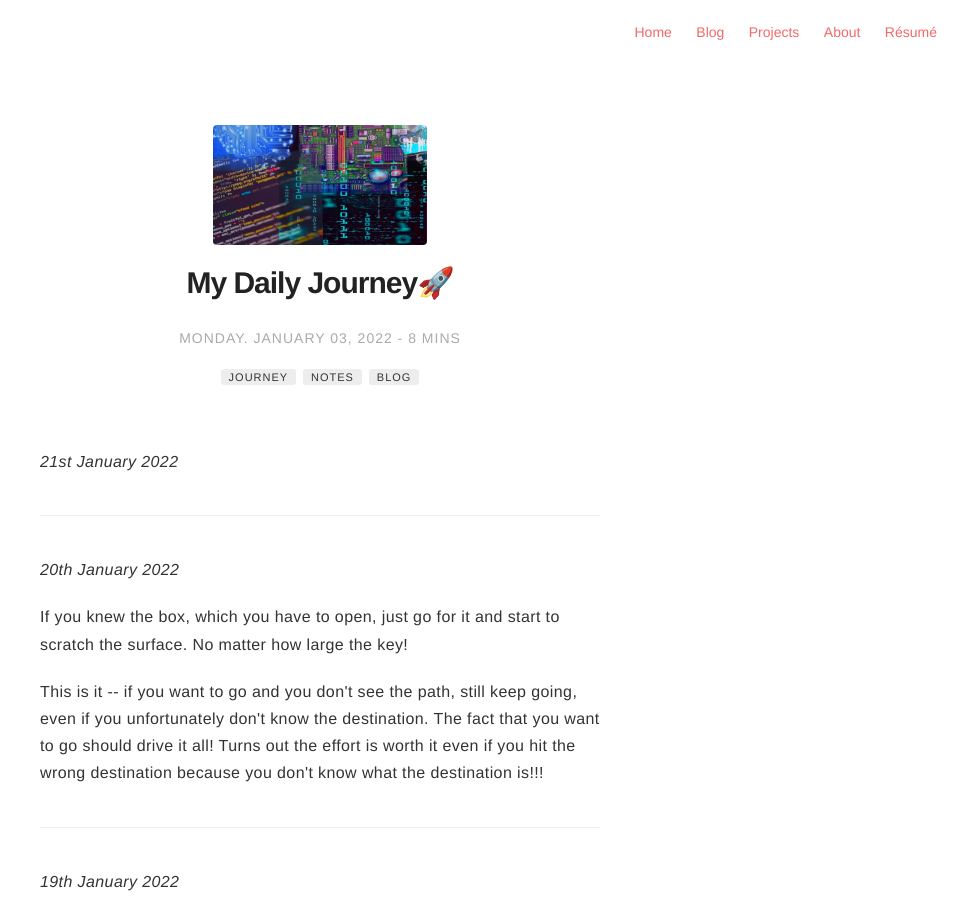
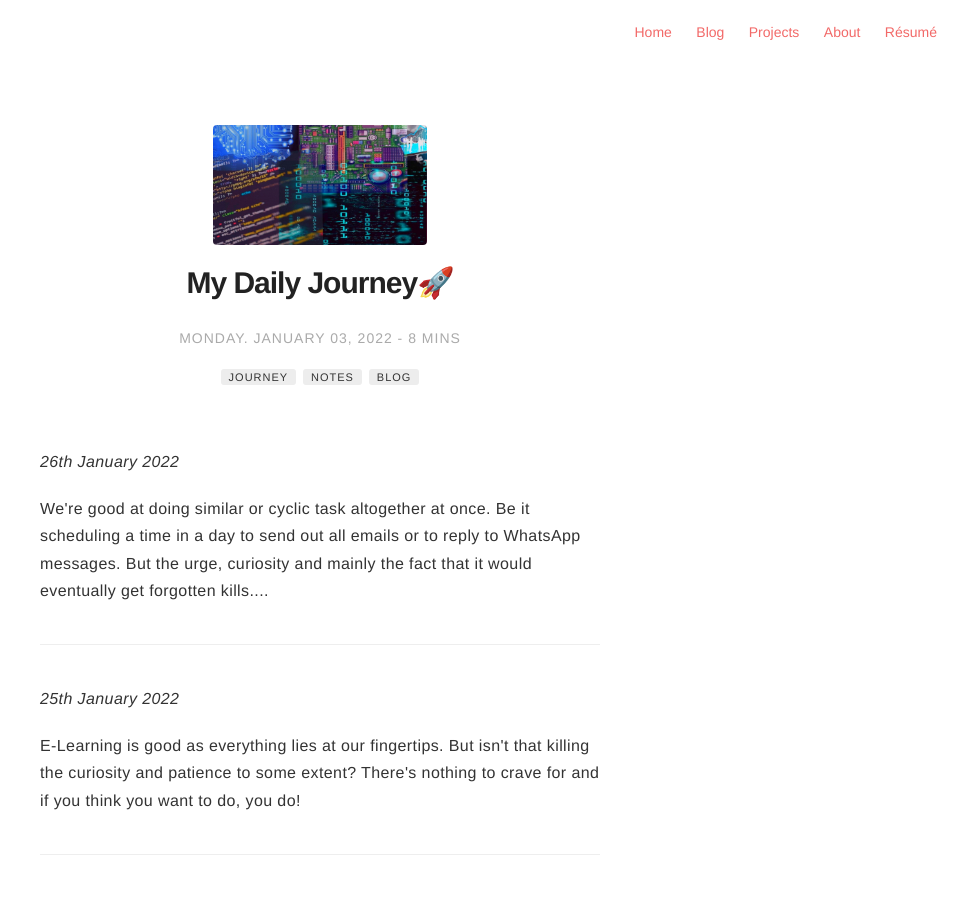
Before and after one commit to ngu25/ngu25.github.io, a Jekyll site: the page built from _posts/2022-01-03-my-daily-journey-blog3.markdown, in a window 1280 px wide and 900 px high. Shown: the whole window, without its empty margins (320-1280 px from the left). Built offline with Jekyll 4.4.1, drawn with Linux system fonts in a browser that asks for light colours; comment, search, counter and statistics services are not loaded.

Commit message:
daily quote

```diff
--- a/_posts/2021-12-06-my-features-blog2.markdown
+++ b/_posts/2021-12-06-my-features-blog2.markdown
@@ -66,7 +66,7 @@ All my RedPitaya projects and related files are at this [GitHub Repo](https://gi
 
 <p><i>24th August 2021</i></p>
 
-[On Twitter!!!](https://twitter.com/AngadDaryani/status/1429903843001716750)
+[On Twitter](https://twitter.com/AngadDaryani/status/1429903843001716750)
 
 <blockquote class="twitter-tweet"><p lang="en" dir="ltr">Meet Navadeep - he’s from a small village in Kerala &amp; started working with Praan as an intern at 17. He’s single handedly,designed &amp; built 4 of our core embedded IoT boards. He lives on a farm w 4 cows. N has to travel to a neighbouring village to pick up the parts we send him🚀 <a href="https://t.co/7e9MGRIHol">pic.twitter.com/7e9MGRIHol</a></p>&mdash; Angad Daryani (@AngadDaryani) <a href="https://twitter.com/AngadDaryani/status/1429903843001716750?ref_src=twsrc%5Etfw">August 23, 2021</a></blockquote> <script async src="https://platform.twitter.com/widgets.js" charset="utf-8"></script>
 
--- a/_posts/2022-01-03-my-daily-journey-blog3.markdown
+++ b/_posts/2022-01-03-my-daily-journey-blog3.markdown
@@ -12,88 +12,112 @@ category: blog
 author: navadeepganeshu
 description: Simply to self document and learn from experience :)
 ---
-<p><i>21st January 2022</i></p>
+
+<p><i>26th January 2022</i></p>
+
+<p>We're good at doing similar or cyclic task altogether at once. Be it scheduling a time in a day to send out all emails or to reply to WhatsApp messages. But the urge, curiosity and mainly the fact that it would eventually get forgotten kills....</p>
 
 ---
+
+<p><i>25th January 2022</i></p>
+
+<p>E-Learning is good as everything lies at our fingertips. But isn't that killing the curiosity and patience to some extent? There's nothing to crave for and if you think you want to do, you do!</p>
+
+---
+
 <p><i>20th January 2022</i></p>
 
 <p>If you knew the box, which you have to open, just go for it and start to scratch the surface. No matter how large the key!</p>
 <p>This is it -- if you want to go and you don't see the path, still keep going, even if you unfortunately don't know the destination. The fact that you want to go should drive it all! Turns out the effort is worth it even if you hit the wrong destination because you don't know what the destination is!!!</p>
 
 ---
+
 <p><i>19th January 2022</i></p>
 
 <p>What I ideally thought: If you are into something important, stay on track, keep yourself on it hard, let whatever happens in world...</p>
 <p>What I again thought I should be doing: Yes, keep yourself hard on the task, but at the same time stay compatible with the world and be in syc with events around. This helps and a lot in all fronts. Afterall we are here in the world, for thw world and highly influenced by the own surroundings.</p>
 
 ---
+
 <p><i>18th January 2022</i></p>
 
 <p>Pause, think and act when you're rude. Decisions made at that instant is irreversible as both the parties will be at high-ego. Or dare to bring down your ego and correct the situation later on! If none, situation will end up like IND-PAK.</p>
 
 ---
+
 <p><i>17th January 2022</i></p>
 
 <p>Do that thing which you think you can't do!<p>
 <p>Sounds like a high level philosophical thought, isn't it? But the way out is to do little by little and trying to be a part of it by making it as a habit. It might be as simple as signing up over email for a volunteering position to a NGO or agreeing to present 4 webinars and rest will gradually follow up in nature's sequence.</p>
 
 ---
+
 <p><i>16th January 2022</i></p>
 
 <p>Isn't doing the work consistently for a longer span of time better than finshing it up at a really quick pace too early or very lately?</p>
 <p>Its told that by doing something for a span of 21 days consistently, you can master anything! or someone told it 20 hrs in a TED talk.</p>
 
 ---
+
 <p><i>15th January 2022</i></p>
 
 <p>You won't get thoughts unless you interact with people or by simply being outside.</p>
 
 ---
+
 <p><i>14th January 2022</i></p>
 
 <p>Write something when you feel like writing or else you'll end up writing things like this ;)</p>
 
 ---
+
 <p><i>13th January 2022</i></p>
 
 <p>Comfort depends on mentality. If you think you're comfortable, then you are!.</p>
 
 ---
+
 <p><i>12th January 2022</i></p>
 
 <p>Jump into the pit and try for the way out. No worries if not suceeded instantly. Can always rest, sleep and retry. The decision to jump into it is of utmost power. Give counter thoughts to the negative thoughts which come meanwhile and its OK to self exaggerate the thoughts.</p>
 <p>Try things in your own way and be the earliest one to put out issue if hit or in sharing the results. Earliest one is earliest one and rest will follow.</p>
 
 ---
+
 <p><i>11th January 2022</i></p>
 
 <p>First time tring to pack the day fully scheduled with distributed activities. Truns out it works good for one half, but there's still underflow and uneaten task pending. Another thing is that when hard timeline and separation is put between tasks, natural tendency is - getting compromised with the work whatsoever is completed and trying to catch up with the schedule. This might not involve verifying, proofing etc., in rush.</p>
 <p>Still writing this in regret of not coping up with the evening's work(11:10pm now,.....awww) Cheers!!!</p>
 
 ---
+
 <p><i>10th January 2022</i></p>
 
 <p>Stay calm,...stay as fool. Even if the person infront is yelling at you. This makes them feel they're really going strange at you and eventually freeze themselves. Adding from other side will only increase the intensity as no one's ready to give up their ego in anger. </p>
 
 ---
+
 <p><i>9th January 2022</i></p>
 
 <p>If something doesn't turn out to be on your side and want it so badly, don't leave it there. Think of opportunities in it(be it a worst case scenario) and drop some fish hooks. See if someting gets caught back again.</p>
 <b>If you think you should ask it or not, just ask it. No harm and it only turns out to be a hookup for some opportunity sooner or later!</b>
 
 ---
+
 <p><i>8th January 2022</i></p>
 
 <p>If someone wants to get your attention and you realize it, just give that damn attention and appretiate the seeker well. Its to utmost feeling for the other side although your mind and ego tries to ignore it. Its mutual and we all need it.</p>
 <p>If you want to seek something or so badly ask with someone, just put it straight out as you want it. Our mind tries to cringe and hide, but its all plain on the other person's side and is clueless what's in our mind. Going straight away to it will far better help that going slowly with ten other hints.</p>
 
 ---
+
 <p><i>7th January 2022</i></p>
 
 <p>I hurry too much to close my browsed tabs before the job gets done........</p>
 <p>(Ctrl + Shift + T) turns out to be the ultimate saviour.</p>
 
 ---
+
 <p><i>6th January 2022</i></p>
 
 <P>Consuming content very good, easy and we have a pile of interesting + exciting content at our disposal mostly for free. But what's next? That now depends on the type of content. Is it entertainment? Get it, laugh, cry or feel it and we never recap it after getting that gratification. Of course, there isn't need too to recap it because that's all that content had to do to us and its over!</p>
@@ -101,18 +125,21 @@ description: Simply to self document and learn from experience :)
 <p>We often come across exciting suggestions and promotions. Then we jump on right into it. explore more, explore more about it so much that we end up burning out and this makes us think its all useless or is this really needed? The excitement boils down to self doubt and finally the plan gets dropped. Be it with buying an item online, learning a course, finding people to cold-email for an opportunity or maybe starting to invest in assets. One thing that might help in this is to take the suggestion right down to your mind, think if it it's really helpful for 'you' and then if so, note it down on a calender and make a scheduled plan to execute. This really prevents saturation and takes long way further.</p>
 
 ---
+
 <p><i>5th January 2022</i></p>
 
 <p>Been 2 months since I touched any EE stuff and my nice mutimeter buttons are eaten by cokroaches in cupboard - hard times won't last long(back to form soon). Not sure if those chips on ESD bag are still crispy with some hopes to get Vcc</p>
 <p>Wait and wait and wait,....until some fruitful returns show up. BankBees going up now! Buy some? If you by stocks based on public news, you're not the only one and so that doesn't make much change. But large investors can wake up from nowhere and tune the market. Ufff,....these big giants always have control over and me - a poor kid realizing it after looking at long green candles.</p>
 
 ---
+
 <p><i>4th January 2022</i></p>
 
 <p>Consistency and long term patience is the key. Be it towards achieving target or investment in stock market. Because it is that you only realize benefit of it when you see a zoomed out version of past in very future, no one tends to care about it.</p>
 <p>An opportunity or request comes to you suddenly and if you don't know what to respond, just say OK or YES! Rest always turns out to be good. Our mind may say NO because there is no instant gratification out of it. </p>
 
 ---
+
 <p><i>3rd January 2022</i></p>
 
 <p>Just out of Control Systems exam today. Feedback is important - seek for it at every point, think how i can add value to the people who have trusted, helped and blindly believed.</p>
```
